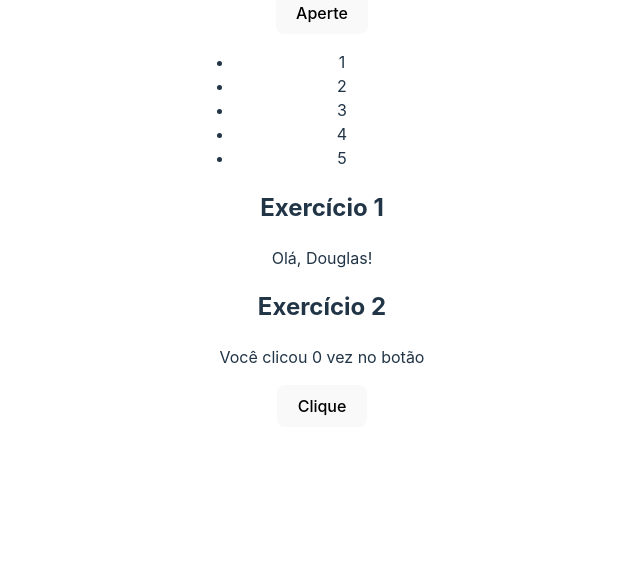
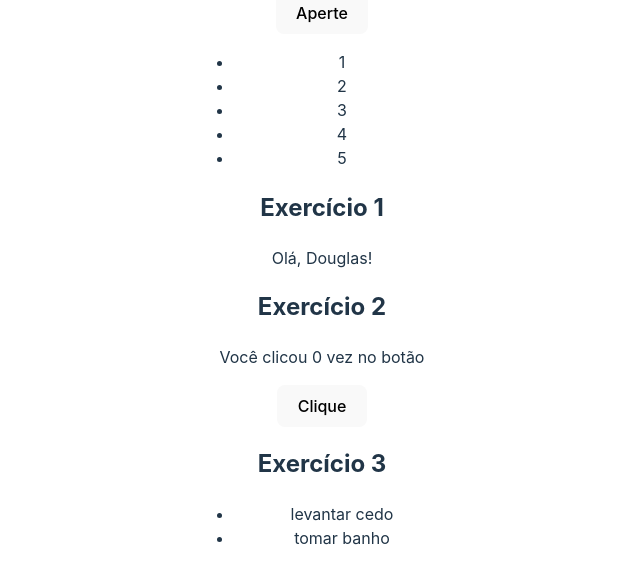
Before and after one commit to fnascimentosilva/React, a React (Vite) app in the folder 2_fundamentos/: page / in a window 1280 px wide. Shown: the part 991-1575 px from the top of the page, without its empty margins (338-978 px from the left). Built offline with nearby package versions, Linux system fonts and the light colour scheme.

Commit message:
FInalizando o exercicio 3 e aplicando props com arrays

```diff
--- a/2_fundamentos/src/components/Exercises.jsx
+++ b/2_fundamentos/src/components/Exercises.jsx
@@ -1,10 +1,10 @@
 import { useState } from "react";
 
-function Greetings({name}){
-/*Enunciado Exercício 1:
-Crie um componente funcional chamdo Greeting que aceita uma prop name e renderiza uma mensagem de boas-vindas.
-Por exemplo, se a prop for "Fabrício", o componente deve renderizar "Olá, Fabrício!".
-*/
+function Greetings({ name }) {
+    /*Enunciado Exercício 1:
+    Crie um componente funcional chamdo Greeting que aceita uma prop name e renderiza uma mensagem de boas-vindas.
+    Por exemplo, se a prop for "Fabrício", o componente deve renderizar "Olá, Fabrício!".
+    */
     return (
         <div>
             {/* Se o name tiver vazio não imprime nada na tela, se o name tiver valor irá imprimir a mensagem Olá, name */}
@@ -15,31 +15,60 @@ Por exemplo, se a prop for "Fabrício", o componente deve renderizar "Olá, Fabr
     )
 }
 
-function Counter(){
+function Counter() {
     /* Enunciado Exercíico 2:
     Crie um componente chamado Counter que renderiza um botão e um texto indicando o número de vezes que o botão foi clcado.
     Por exemplo, se o botão foi clicado 3 vezes, o texto deve mostrar "Você clicou 3 vezes no botão". Inicialize o contador com 0 e incremente a cada clique novo. */
     const [count, setCount] = useState(0);
 
-    return(
+    return (
         <div>
-            {count > 1?<p>Você clicou {count} vezes no botão</p> : <p>Você clicou {count} vez no botão</p>}
+            {count > 1 ? <p>Você clicou {count} vezes no botão</p> : <p>Você clicou {count} vez no botão</p>}
 
-            <button onClick={() => setCount(count+1)}>Clique</button>
+            <button onClick={() => setCount(count + 1)}>Clique</button>
         </div>
     )
 }
 
-function Exercises(){
-    return(
+const TaskList = ({ tasks }) => {
+    /* Enunciado Exercício 3:
+    Crie um componente chamado TaskList que aceita uma props tasks, que é um array de objetos com id e text.
+    Renderize uma lista ordenada de tarefas, mostrando o texto de cada tarefa. Se não houver tarefas, exiba a nebsagen "Não há tarefas a mostrar!"*/
+    if (tasks.length === 0) {
+        return <p>Não há tarefas a mostrar!</p>;
+    }
+
+    return (
+        <ul>
+            {tasks.map((task) => (
+                <li key={task.id}>{task.text}</li>
+            ))}
+        </ul>
+    )
+
+
+
+}
+
+function Exercises() {
+    //Dados de entrada TaskLists
+    const tasks = [
+        { id: 1, text: "levantar cedo" },
+        { id: 2, text: "tomar banho" },
+    ];
+
+    return (
         <div>
             <h2>Exercício 1</h2>
-            <Greetings name = "Douglas"/>
+            <Greetings name="Douglas" />
 
             <h2>Exercício 2</h2>
-            <Counter/>
+            <Counter />
+
+            <h2>Exercício 3</h2>
+            <TaskList tasks={tasks} />
         </div>
-    )
-}
+    );
+};
 
 export default Exercises;
```
